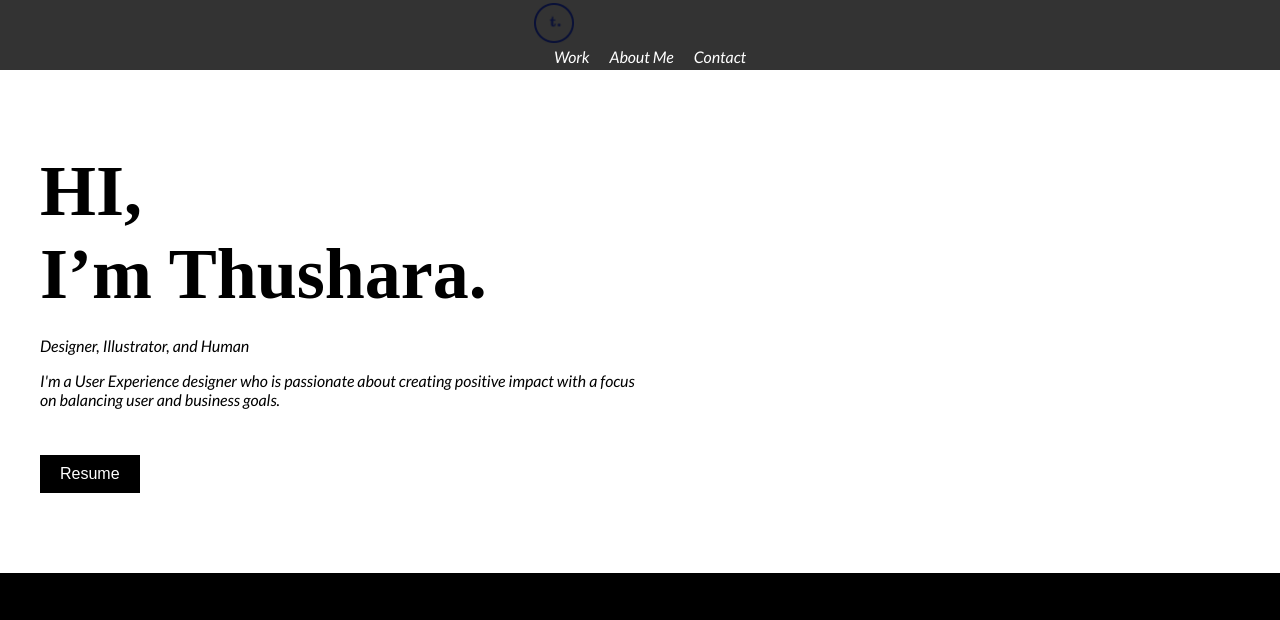
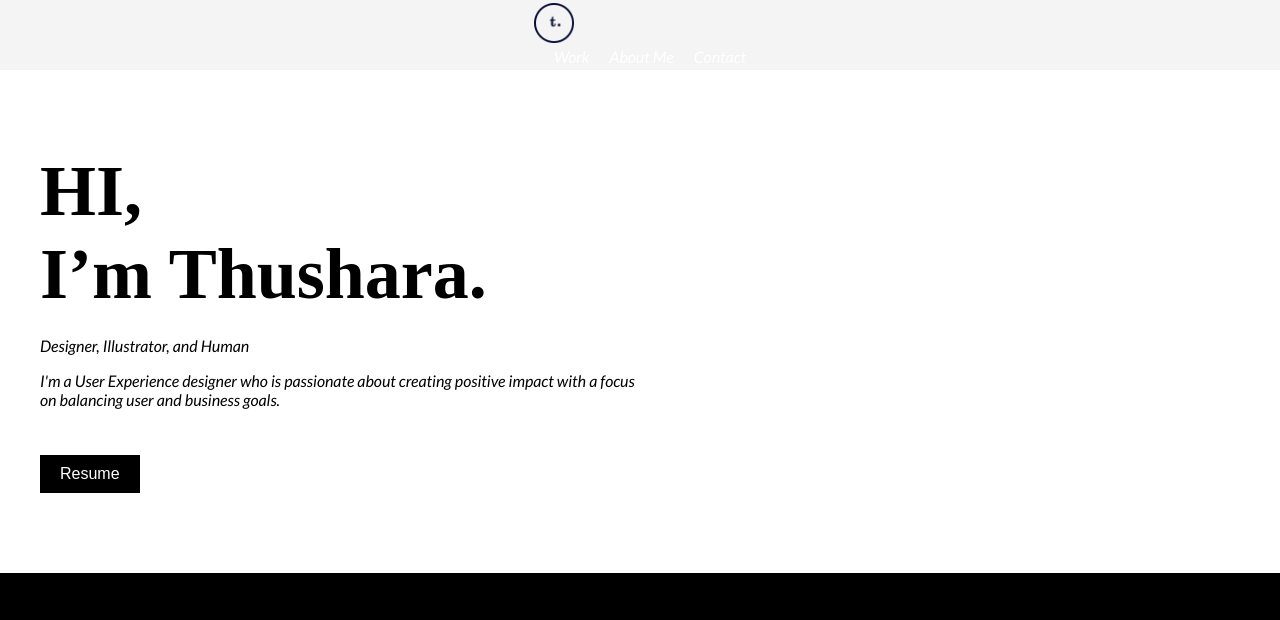
Before and after one commit to thushara-design/portfolio, a plain HTML site: page index.html in a window 1280 px wide. Shown: the top 620 px of the page. Drawn offline with Linux system fonts and the light colour scheme; a web font is replaced by a local one.

Commit message:
Update styles.css

```diff
--- a/styles.css
+++ b/styles.css
@@ -15,7 +15,7 @@ body {
 /* Navigation bar */
 /* Navigation Bar */
 header {
-  background-color: #333;
+  background-color: #FFFFF;
   color: #fff;
   height: 70px;  /* Set the height of the navbar to 70px */
   padding: 0 20px;  /* Add some horizontal padding for spacing */
```
